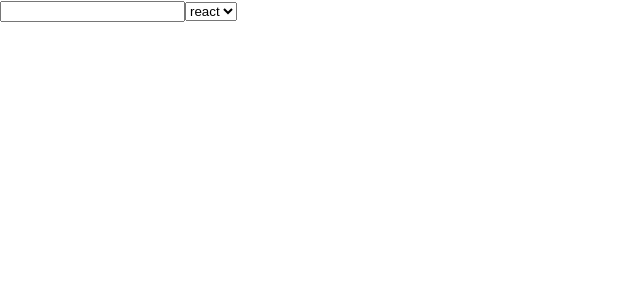
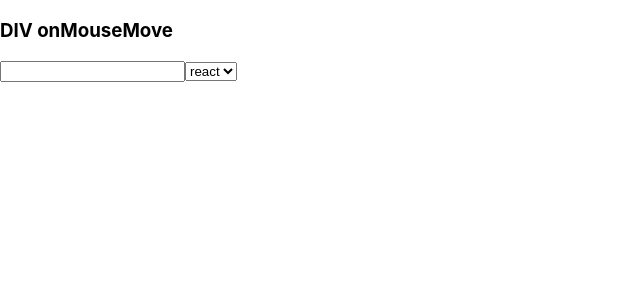
Before and after one commit to chaengs/React200, a React (Create React App) app: page / in a window 1280 px wide. Shown: the top 300 px of the page, without its empty margins (0-640 px from the left). Built offline with nearby package versions, Linux system fonts and the light colour scheme.

Commit message:
068 mousemove 이벤트 사용하기 (onMouseMove)

```diff
--- a/src/App.js
+++ b/src/App.js
@@ -1,10 +1,10 @@
 import React from 'react';
-import ReactChange from './R067_onChange';
+import ReactMouseMove from './R068_onMouseMove'
 
 function App() {
   return (
     <div>
-      <ReactChange />
+      <ReactMouseMove />
     </div>
   );
 }
--- /dev/null
+++ b/src/R068_onMouseMove.js
@@ -0,0 +1,24 @@
+import React, { Component } from "react";
+
+class R068_onMouseMove extends Component {
+    MouseMove(tag) {
+        console.log('TAG : '+tag);
+    }
+
+    render(){
+        return(
+            <>
+                <div onMouseMove={e => this.MouseMove("div")}>
+                    <h3>DIV onMouseMove</h3>
+                </div>
+                <input type="text" onMouseMove={e => this.MouseMove("input")}/>
+                <select onMouseMove={e => this.MouseMove("select")}>
+                    <option value="react">react</option>
+                    <option value="200">200</option>
+                </select>
+            </>
+        )
+    }
+}
+
+export default R068_onMouseMove;
```
